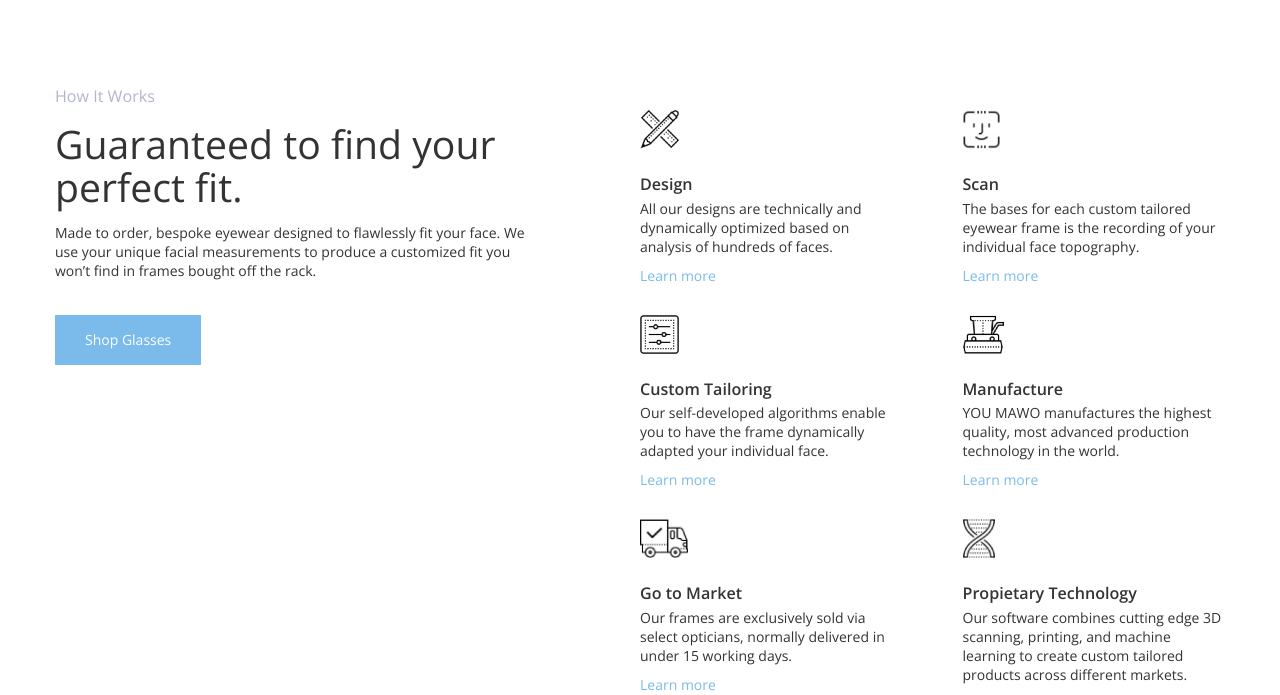
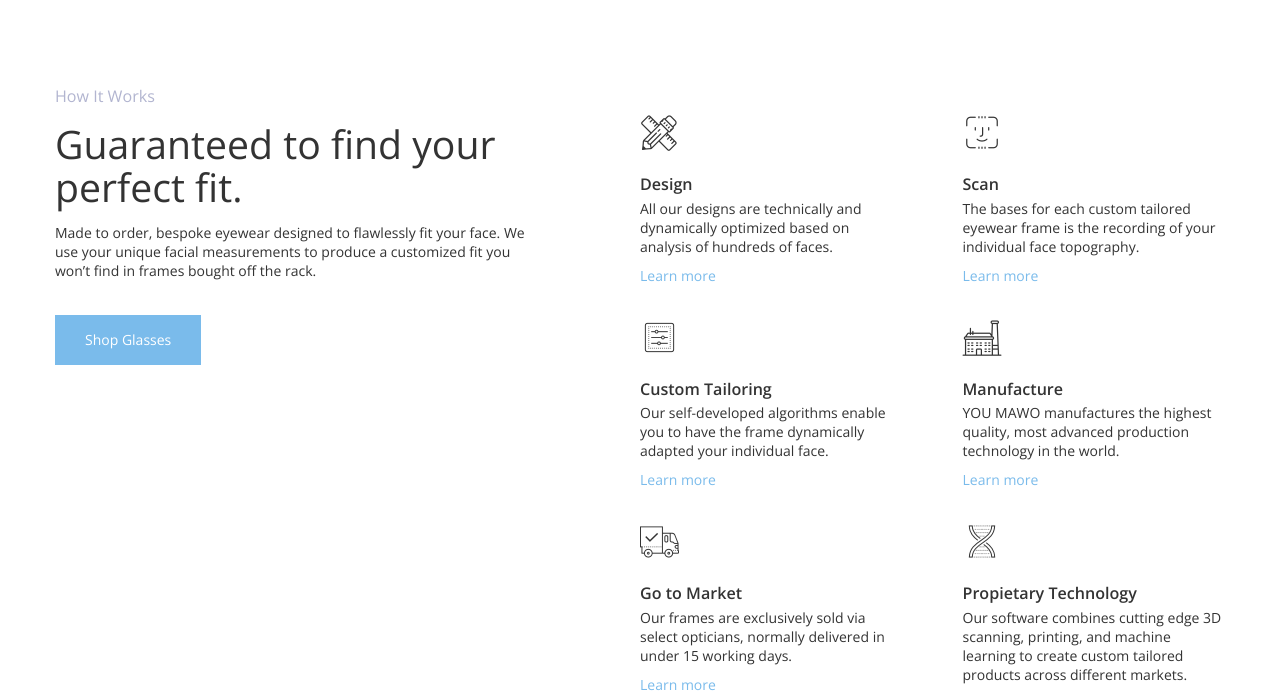
Before and after one commit to mallbeury/static-youmawo, a PHP site: page / in a window 1280 px wide. Shown: the part 1618-2313 px from the top of the page. Run offline with PHP 8.4, Linux system fonts and the light colour scheme; some libraries are stand-ins or nearby versions.

Commit message:
Update icons

```diff
--- a/css/ma-landing.css
+++ b/css/ma-landing.css
@@ -627,6 +627,13 @@ footer #footer-view .boilerplate li {
   padding: 0 0 30px 0;
 }
 
+#works-view .features .maicon {
+  margin-bottom: 22px;
+  font-size: 39px;
+  height: 39px;
+
+}
+
 #works-view .features .featureicon {
   margin-bottom: 22px;
   width: auto;
--- a/css/styles.css
+++ b/css/styles.css
@@ -62,3 +62,24 @@
 .maicon-twitter:before {
   content: "\68";
 }
+.maicon-vimeo:before {
+  content: "\69";
+}
+.maicon-design:before {
+  content: "\6a";
+}
+.maicon-manufacture:before {
+  content: "\6b";
+}
+.maicon-market:before {
+  content: "\6c";
+}
+.maicon-scan:before {
+  content: "\6d";
+}
+.maicon-tailored:before {
+  content: "\6e";
+}
+.maicon-technology:before {
+  content: "\6f";
+}
--- a/index.html
+++ b/index.html
@@ -113,38 +113,32 @@
 
       <div class="features">
         <ul>
-          <li>
-          <div class="featureicon featureicon-design"></div>
+          <li><div class="maicon maicon-design"></div>
           <h1>Design</h1>
             <p>All our designs are technically and dynamically optimized based on analysis of hundreds of faces.</p>
             <a href="" class="more text-hover text-hover-underline-goes-right">Learn more</a>
           </li>
-          <li>
-            <div class="featureicon featureicon-scan"></div>
+          <li><div class="maicon maicon-scan"></div>
           <h1>Scan</h1>
             <p>The bases for each custom tailored eyewear frame is the recording of your individual face topography.</p>
             <a href="" class="more text-hover text-hover-underline-goes-right">Learn more</a>
           </li>
-          <li>
-            <div class="featureicon featureicon-custom"></div>
+          <li><div class="maicon maicon-tailored"></div>
           <h1>Custom Tailoring</h1>
             <p>Our self-developed algorithms enable you to have the frame dynamically adapted your individual face.</p>
             <a href="" class="more text-hover text-hover-underline-goes-right">Learn more</a>
           </li>
-          <li>
-            <div class="featureicon featureicon-manufacture"></div>
+          <li><div class="maicon maicon-manufacture"></div>
           <h1>Manufacture</h1>
             <p>YOU MAWO manufactures the highest quality, most advanced production technology in the world.</p>
             <a href="" class="more text-hover text-hover-underline-goes-right">Learn more</a>
           </li>
-          <li>
-            <div class="featureicon featureicon-market"></div>
+          <li><div class="maicon maicon-market"></div>
           <h1>Go to Market</h1>
             <p>Our frames are exclusively sold via select opticians, normally delivered in under 15 working days.</p>
             <a href="" class="more text-hover text-hover-underline-goes-right">Learn more</a>
           </li>
-          <li>
-            <div class="featureicon featureicon-technology"></div>
+          <li><div class="maicon maicon-technology"></div>
           <h1>Propietary Technology</h1>
             <p>Our software combines cutting edge 3D scanning, printing, and machine learning to create custom tailored products across different markets.</p>
             <a href="" class="more text-hover text-hover-underline-goes-right">Learn more</a>
```
Also changed, not shown: css/fonts/youmawo.ttf, css/fonts/youmawo.woff, images/icons/Design@2x.jpg (deleted), images/icons/Manufacture@2x.jpg (deleted), images/icons/Market@2x.jpg (deleted), images/icons/Scan@2x.jpg (deleted), images/icons/Tailoring@2x.jpg (deleted), images/icons/Technology@2x.jpg (deleted), 2 other files.
